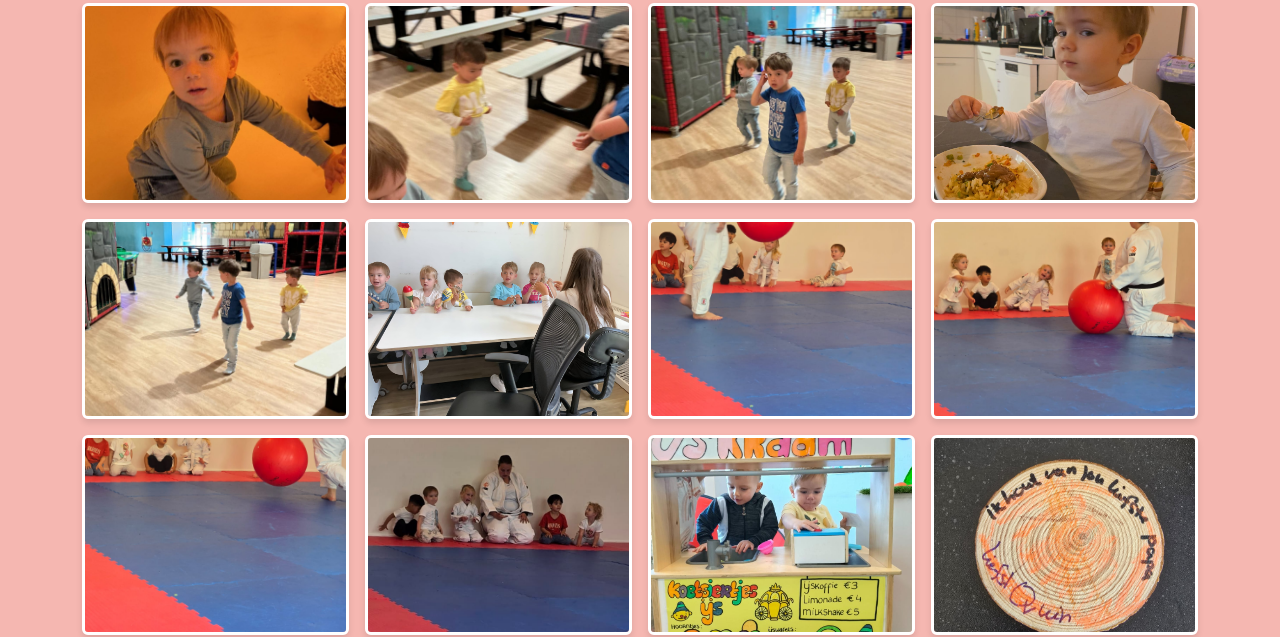
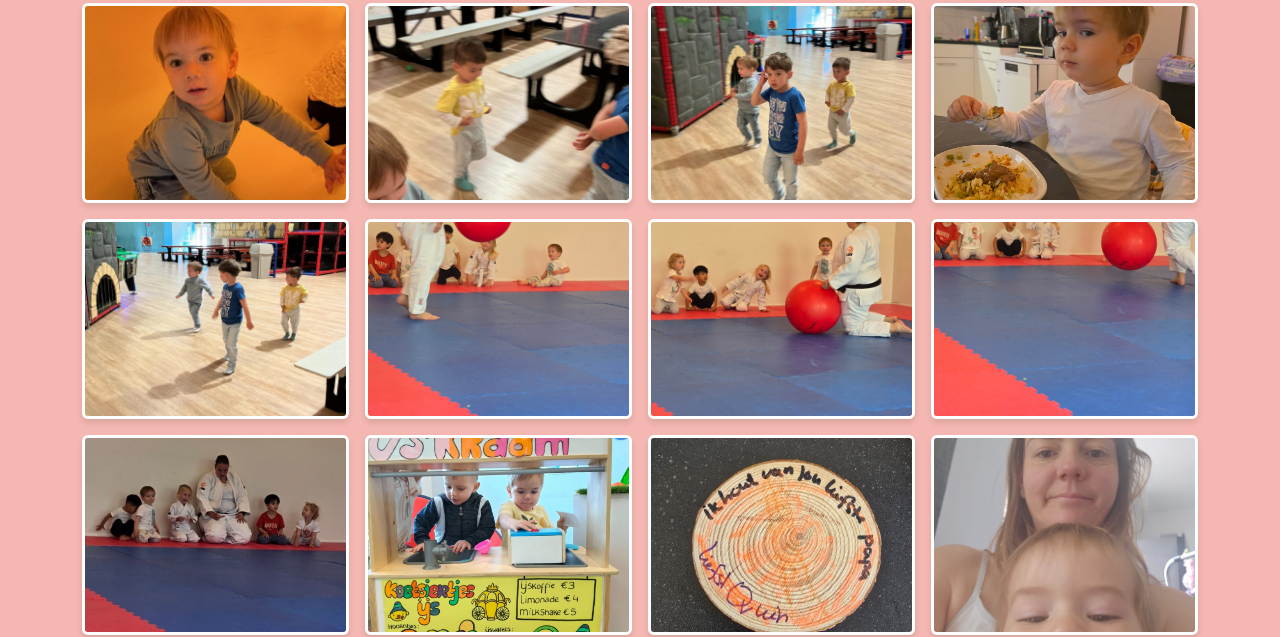
Before and after one commit to prinsgras/Ten-eerste, a website: page index.html in a window 1280 px wide. Shown: the part 4270-4907 px from the top of the page. Drawn offline with nearby package versions, Linux system fonts and the light colour scheme.

Commit message:
Update index.html

```diff
--- a/index.html
+++ b/index.html
@@ -290,10 +290,6 @@
 <img alt="Vriendjes spelen" class="img-fluid rounded gallery-img" src="attached_assets/IMG-20250603-WA0015.jpg"/>
 </a>
 </div><div class="col-lg-3 col-md-4 col-sm-6">
-<a data-lightbox="gallery" data-title="Verjaardagsfeest op school - Quinn met alle vriendjes" href="attached_assets/IMG-20250603-WA0002.jpg">
-<img alt="Quinn verjaardagsfeest" class="img-fluid rounded gallery-img" src="attached_assets/IMG-20250603-WA0002.jpg"/>
-</a>
-</div><div class="col-lg-3 col-md-4 col-sm-6">
 <a data-lightbox="gallery" data-title="Verjaardagsfeest op school - Quinn met alle vriendjes" href="assets/Photos/IMG-20250603-WA0042.jpg">
 <img alt="Quinn verjaardagsfeest" class="img-fluid rounded gallery-img" src="assets/Photos/IMG-20250603-WA0042.jpg"/>
 </a>
```
